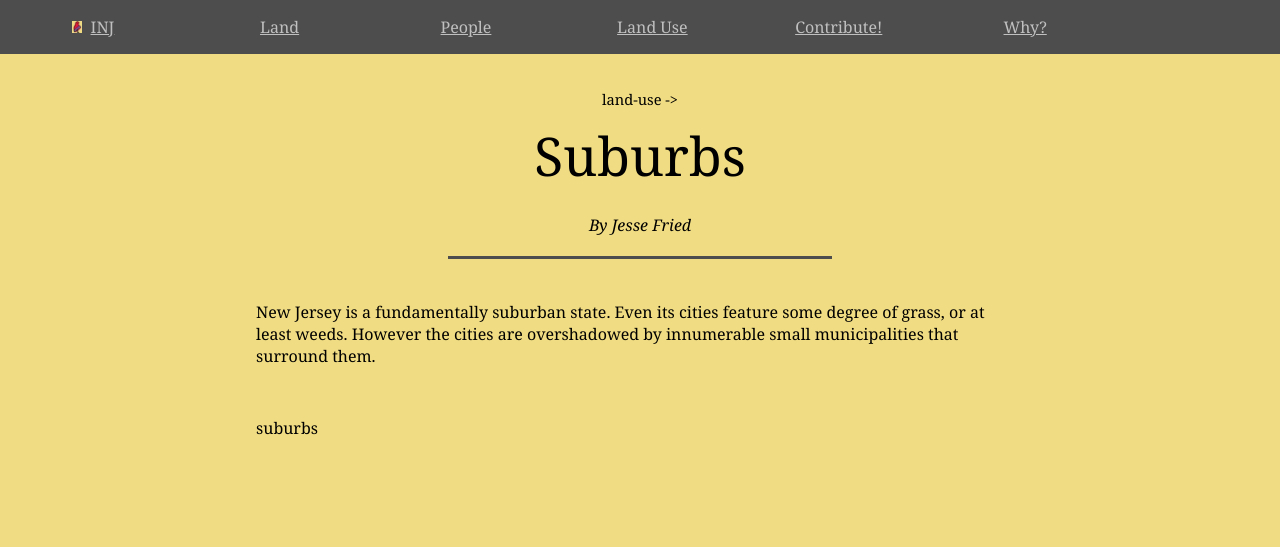
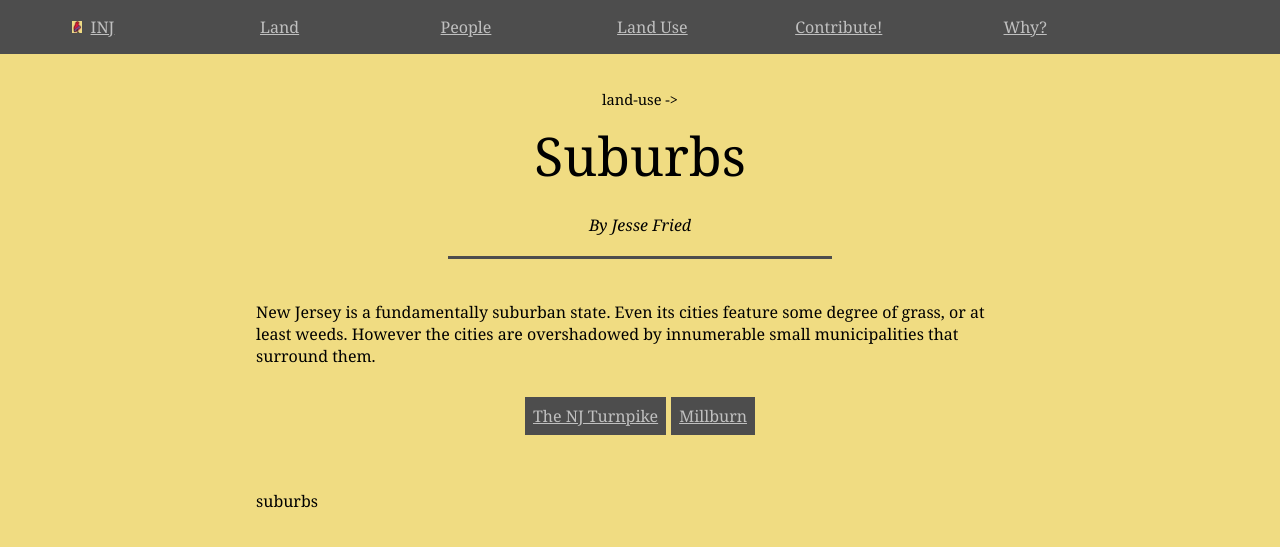
Before and after one commit to jonfried/oakafee.github.io, a Jekyll site: the page built from _posts/2016-09-16-suburbs.md, in a window 1280 px wide. Shown: the top 547 px of the page. Built offline with Jekyll 4.4.1, drawn with Linux system fonts in a browser that asks for light colours.

Commit message:
Update 2016-09-16-suburbs.md

```diff
--- a/_posts/2016-09-16-suburbs.md
+++ b/_posts/2016-09-16-suburbs.md
@@ -8,3 +8,13 @@
 ---
 
 New Jersey is a fundamentally suburban state. Even its cities feature some degree of grass, or at least weeds. However the cities are overshadowed by innumerable small municipalities that surround them.
+
+<div class="table-container">
+  <table class="index">
+    {% tablerow page in site.categories.suburbs cols:3 %}
+      {% if page.url %}
+          <a href="{{ page.url }}">{{ page.title }}</a>
+      {% endif %}
+    {% endtablerow %}
+  </table>
+</div>
```
